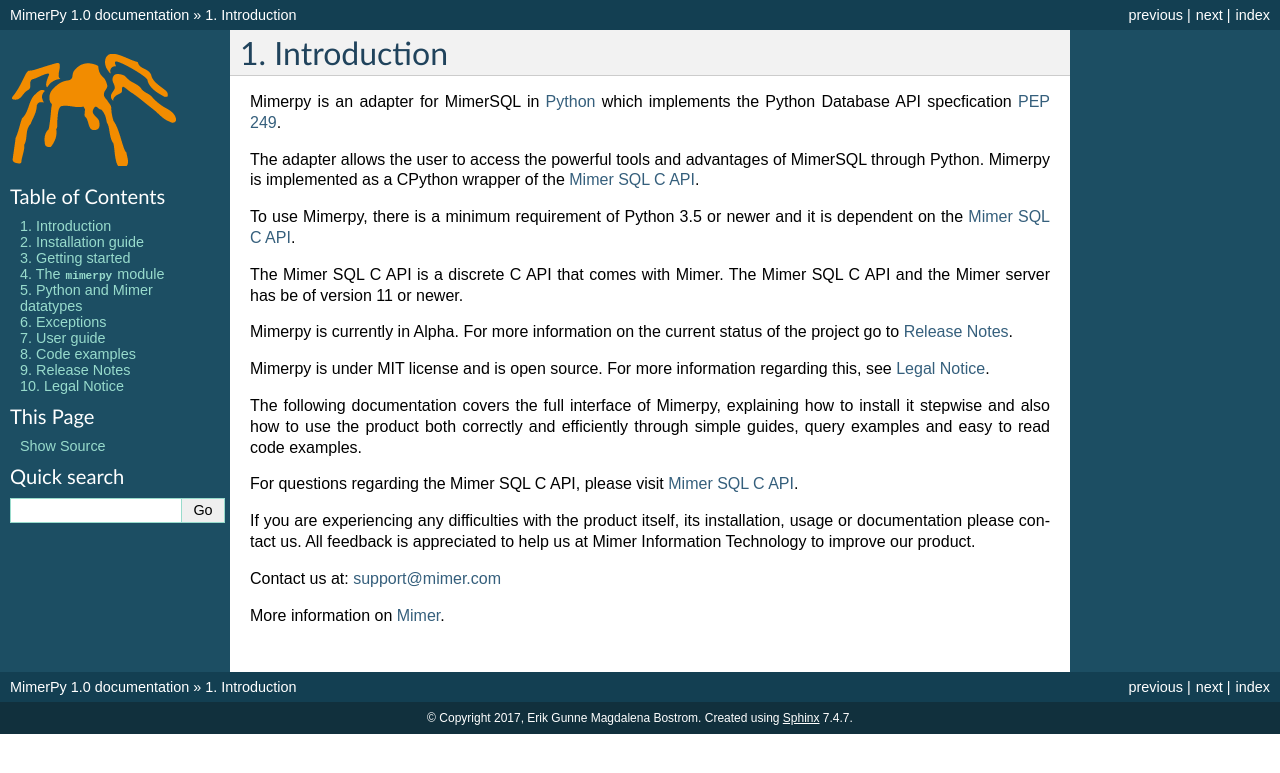
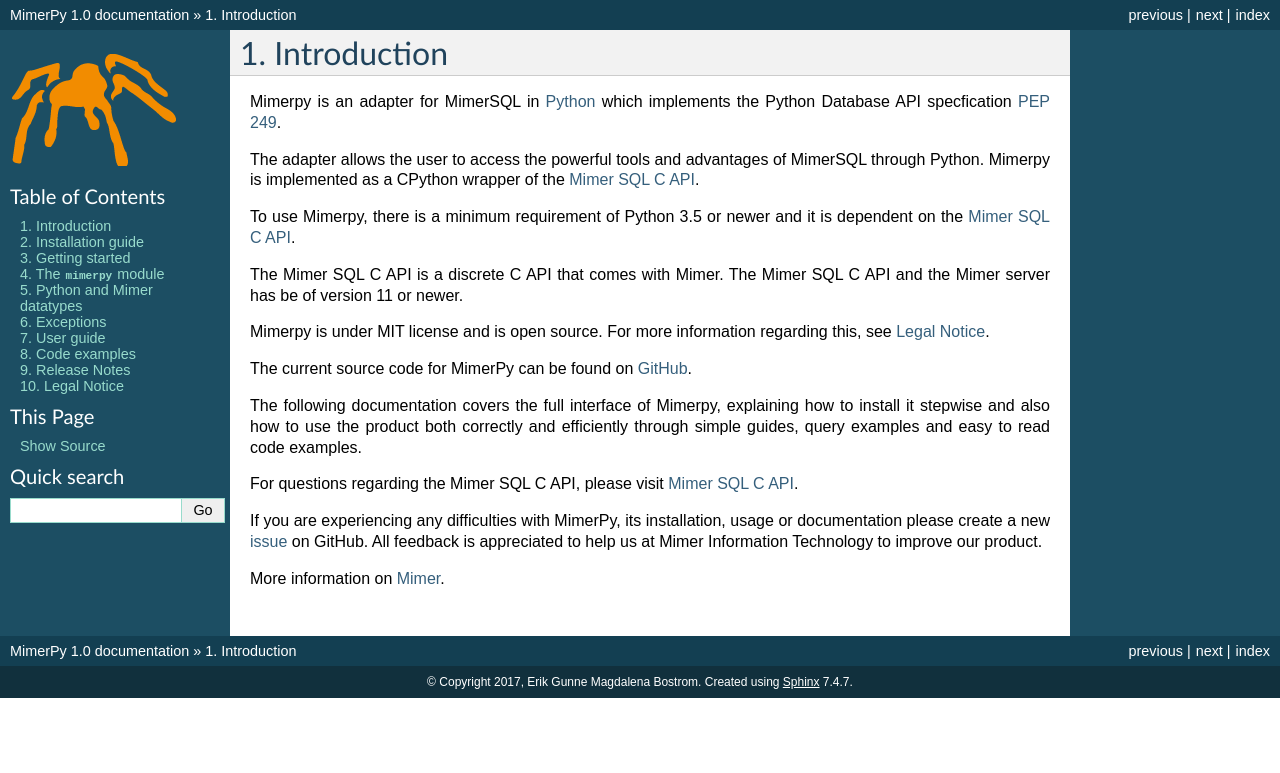
Before and after one commit to mimersql/MimerPy, a Sphinx documentation site: the page built from doc/introduction.rst, in a window 1280 px wide. Shown: the top 773 px of the page. Built offline with Sphinx 7.4.7, drawn with Linux system fonts in a browser that asks for light colours.

Commit message:
Recommend new issue on GitHub rather than mailing support. Minor fixes.

```diff
--- a/README.rst
+++ b/README.rst
@@ -12,7 +12,7 @@
 * MimerPy is currently supported on Linux, MacOS and Windows.
 * Python 3.5 or later
 
-The source code for MimerPy resides on GitHub_. Installable packets
+The source code for MimerPy resides on GitHub_. Installable packages
 can be found on PyPi_. To install, use the command::
 pip3 install mimerpy
 
--- a/doc/introduction.rst
+++ b/doc/introduction.rst
@@ -15,11 +15,10 @@
 The Mimer SQL C API is a discrete C API that comes with Mimer. The
 Mimer SQL C API and the Mimer server has be of version 11 or newer.
 
-Mimerpy is currently in Alpha. For more information on the current
-status of the project go to :ref:`Release notes`.
-
 Mimerpy is under MIT license and is open source. For more information
 regarding this, see :ref:`Legal notice`.
+
+The current source code for MimerPy can be found on GitHub_.
 
 The following documentation covers the full interface of Mimerpy,
 explaining how to install it stepwise and also how to use the product
@@ -29,15 +28,15 @@
 For questions regarding the Mimer SQL C API, please visit `Mimer
 SQL C API`_.
 
-If you are experiencing any difficulties with the product itself, its
-installation, usage or documentation please contact us.  All feedback
-is appreciated to help us at Mimer Information Technology to improve
-our product.
-
-Contact us at: support@mimer.com
+If you are experiencing any difficulties with MimerPy, its
+installation, usage or documentation please create a new issue_ on
+GitHub.  All feedback is appreciated to help us at Mimer Information
+Technology to improve our product.
 
 More information on `Mimer`_.
 
+.. _GitHub: https://github.com/mimersql/MimerPy
+.. _issue: https://github.com/mimersql/MimerPy/issues
 .. _Mimer: https://www.mimer.com/
 .. _Python: https://www.python.org/
 .. _PEP 249: https://www.python.org/dev/peps/pep-0249/
```
